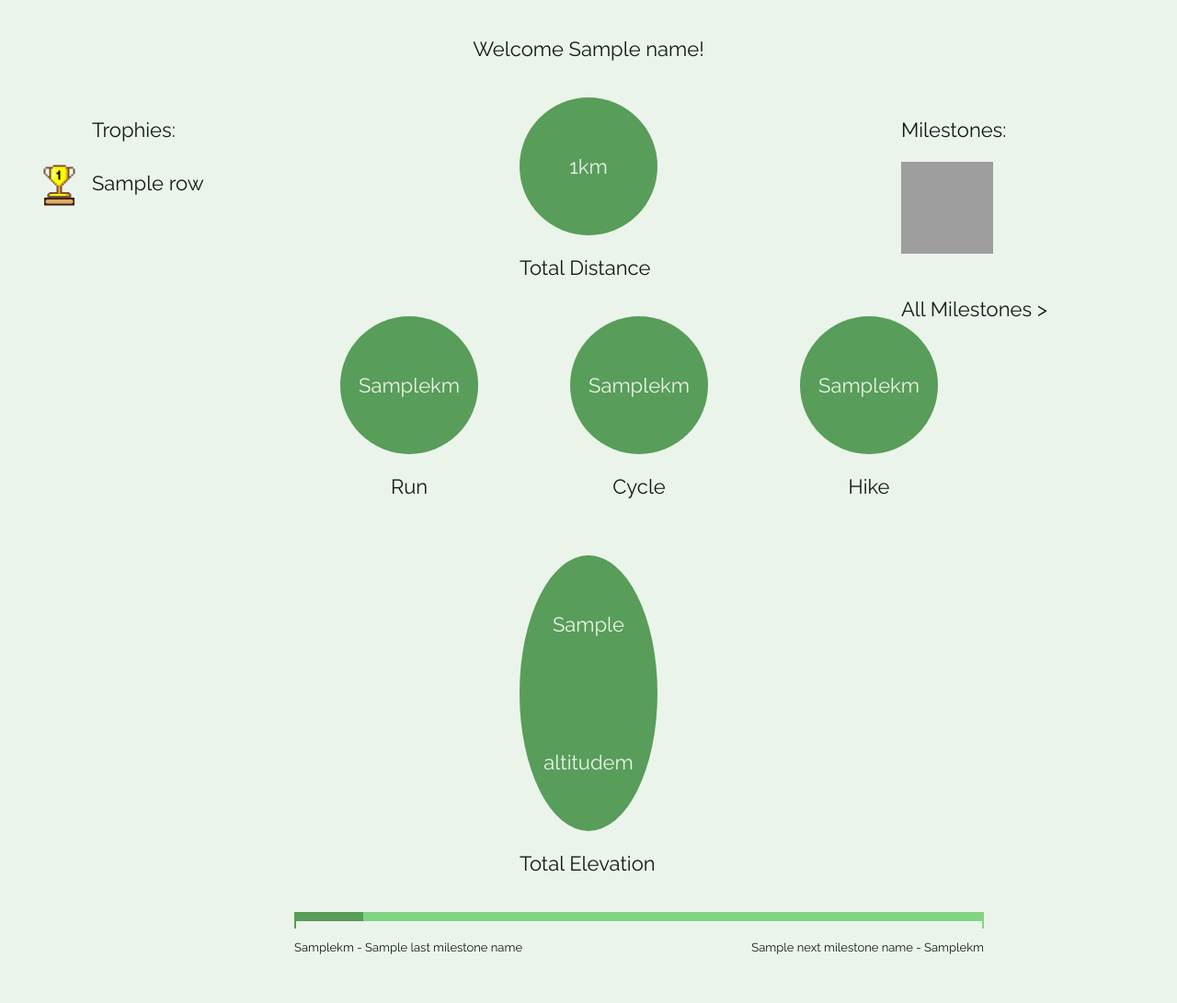
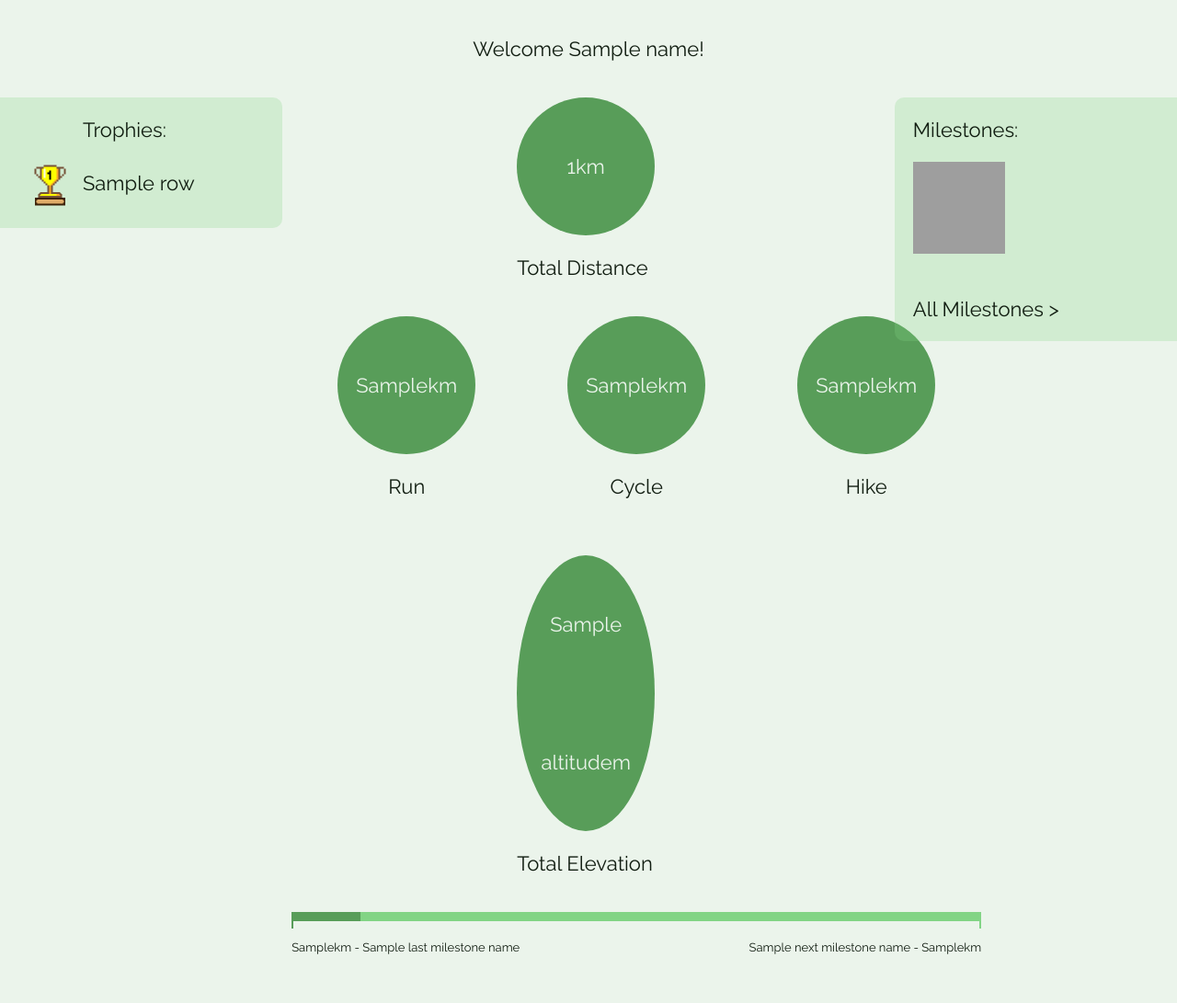
Before and after one commit to tomhayter/Strava-Race, a Django app: template web-app/tracker/templates/tracker/user.html in a window 1280 px wide. Shown: the part 152-1243 px from the top of the page at 92% size. Run offline with Django 3.2, Linux system fonts and the light colour scheme; the template is opened without the code that fills it: most values are stand-ins (such as "Sample title", 1, 10 or a date in 2020); grey boxes are pictures that could not be loaded.

Commit message:
add backgrounds on user page

```diff
--- a/web-app/tracker/static/tracker/user.css
+++ b/web-app/tracker/static/tracker/user.css
@@ -1,22 +1,28 @@
 .centre {
   width: 50%;
   float: left;
+  padding-left: 10px;
+  padding-right: 10px;
 }
 
 .trophies {
-  width: 25%;
+  width: 24%;
   float: left;
   box-sizing: border-box;
-  padding-left: 40px;
-  padding-right: 20px;
+  padding-left: 30px;
+  padding-right: 10px;
+  border-radius: 0 10px 10px 0;
+  background-color: rgba(130, 212, 133, 0.25);
 }
 
 .milestones {
-  width: 25%;
+  width: 24%;
   float: right;
   box-sizing: border-box;
   padding-left: 20px;
-  padding-right: 40px;
+  padding-right: 30px;
+  border-radius: 10px 0 0 10px;
+  background-color: rgba(130, 212, 133, 0.25);
 }
 
 .welcome {
```
